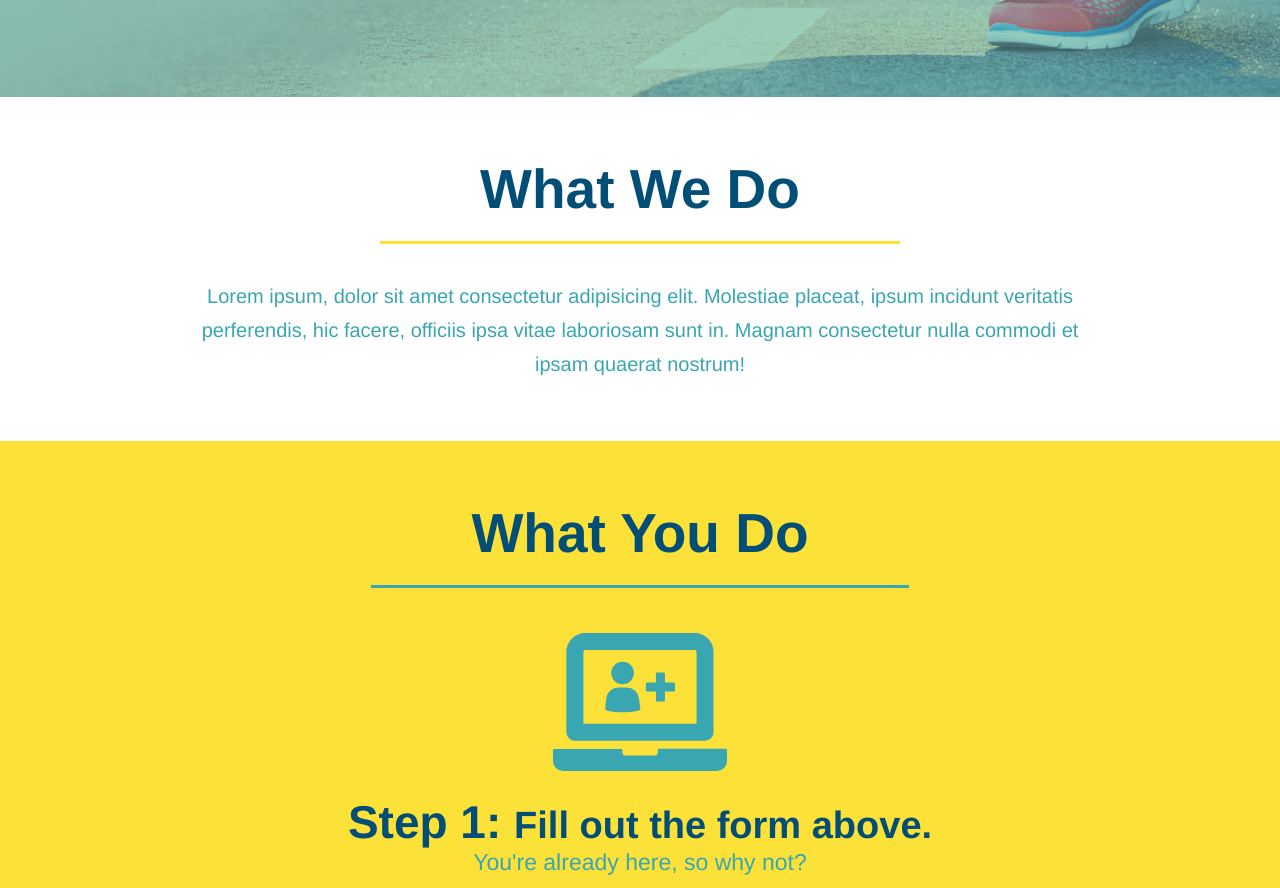
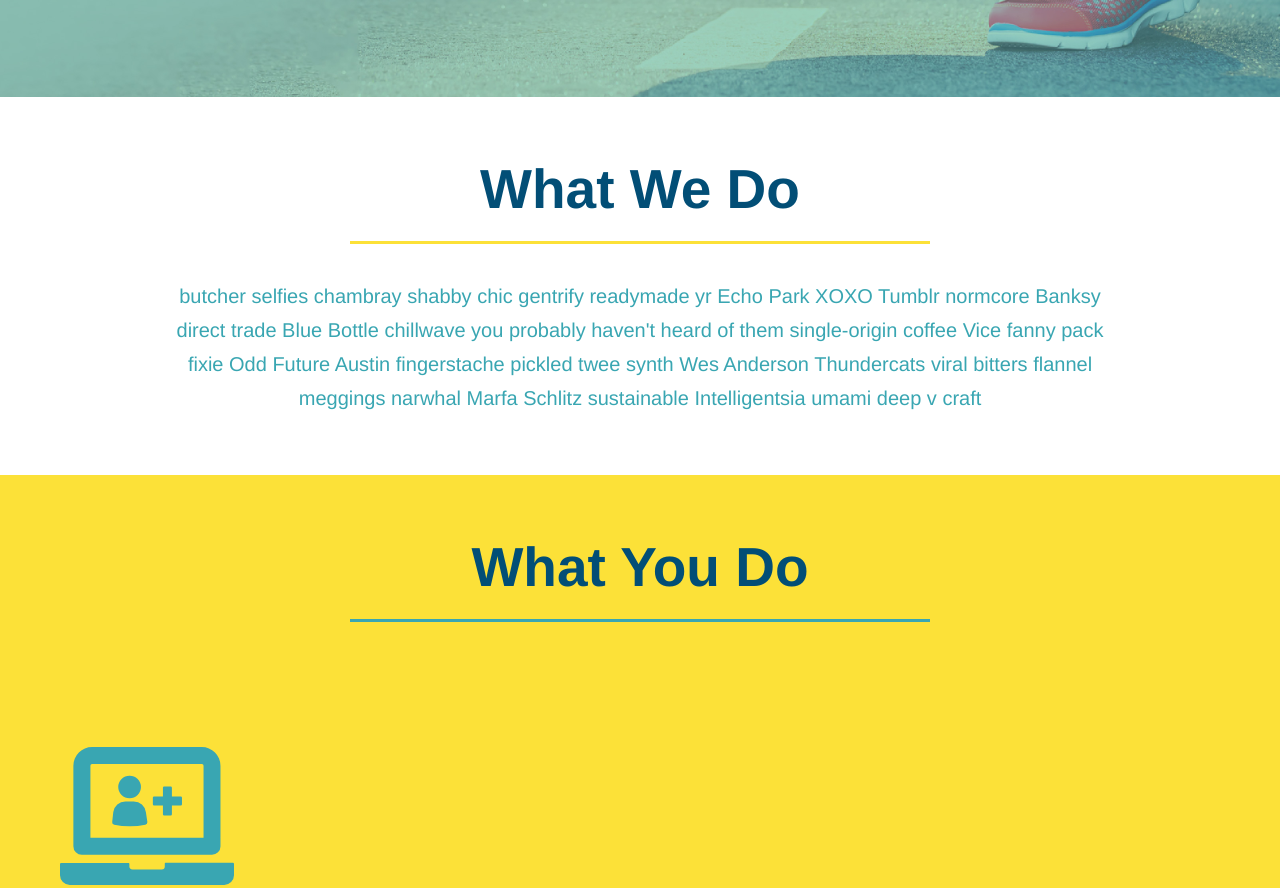
Before and after one commit to duhjeffmeister/run-buddy, a plain HTML site: page index.html in a window 1280 px wide. Shown: the part 621-1509 px from the top of the page. Drawn offline with Linux system fonts and the light colour scheme.

Commit message:
.flex-row in CSS

```diff
--- a/assets/css/style.css
+++ b/assets/css/style.css
@@ -52,10 +52,6 @@ body {
   font-family: Helvetica, Arial, sans-serif;
 }
 
-.intro {
-    text-align: center;
-}
-
 .intro p {
     line-height: 1.7;
     color: #39a6b2;
@@ -64,10 +60,10 @@ body {
     /*Sets a margin of zero and a left and right margin of auto
     which tells the browser to calculate the margin for us. */
     margin: 0 auto;
+    text-align: center;
 }
 
 .steps {
-    text-align: center;
     background: #fce138;
 }
 
@@ -101,11 +97,12 @@ section {
 
 .section-title {
     font-size: 55px;
-    display: inline-block;
-    padding: 0 100px 20px 100px;
     border-bottom: 3px solid;
-    margin-bottom: 35px;
     color: #024e76;
+    padding-bottom: 20px;
+    text-align: center;
+    margin: 0 auto 35px auto;
+    width: 50%;
 }
 
 .primary-border {
@@ -141,7 +138,6 @@ section {
 }
 
 .trainers {
-    text-align: center;
 }
 
 .trainer {
@@ -190,7 +186,6 @@ section {
 /*Reach out styles*/
 .contact {
     background: #024e76;
-    text-align: center;
 }
 
 .contact h2 {
@@ -227,6 +222,10 @@ section {
     color: #fce138;
 }
 /*Reach out styles end*/
+
+.flex-row {
+    display: flex;
+}
 
 /* Hero Style*/
 .hero {
--- a/index.html
+++ b/index.html
@@ -91,15 +91,26 @@
 
         <!--"What We Do" section-->
         <section id="what-we-do" class="intro">
-            <h2 class="section-title primary-border">What We Do</h2>
-            <p>
-                Lorem ipsum, dolor sit amet consectetur adipisicing elit. Molestiae placeat, ipsum incidunt veritatis perferendis, hic facere, officiis ipsa vitae laboriosam sunt in. Magnam consectetur nulla commodi et ipsam quaerat nostrum!
-            </p>
+            <div class="flex-row">
+                <h2 class="section-title primary-border">
+                    What We Do
+                </h2>
+            </div>
+
+            <div class="flex-row">
+                <p>
+                    butcher selfies chambray shabby chic gentrify readymade yr Echo Park XOXO Tumblr normcore Banksy direct trade Blue Bottle chillwave you probably haven't heard of them single-origin coffee Vice fanny pack fixie Odd Future Austin fingerstache pickled twee synth Wes Anderson Thundercats viral bitters flannel meggings narwhal Marfa Schlitz sustainable Intelligentsia umami deep v craft
+                </p>
+            </div>
         </section>
 
         <!--"What You Do" section-->
         <section id="what-you-do" class="steps">
-            <h2 class="section-title secondary-border">What You Do</h2>
+            <div class="flex-row">
+                <h2 class="section-title secondary-border">
+                    What You Do
+                </h2>
+            </div>
 
             <div>
                 <img src="./assets/images/step-1.svg" alt="" />
@@ -129,10 +140,11 @@
 
         <!--"Meet The Trainers" section-->
         <section id="your-trainers" class="trainers">
-
-            <h2 class="section-title primary-border">
-                Meet the Trainers
-            </h2>
+            <div class="flex-row">
+                <h2 class="section-title primary-border">
+                    Meet the Trainers
+                </h2>
+            </div>
 
             <!--First trainer bio-->
             <article class="trainer">
@@ -173,7 +185,12 @@
 
         <!--"Reach Out" section-->
         <section id="reach-out" class="contact">
-            <h2 class="section-title secondary-border">Reach Out</h2>
+            <div class="flex-row">
+                <h2 class="section-title secondary-border">
+                    Reach Out
+                </h2>
+            </div>
+
             <div class="contact-info">
                                 <!--Google maps embed-->
                 <iframe src="https://www.google.com/maps/embed?pb=!1m18!1m12!1m3!1d3256.697672499924!2d-80.71763158388165!3d35.28864228028772!2m3!1f0!2f0!3f0!3m2!1i1024!2i768!4f13.1!3m3!1m2!1s0x885419517b41e3fd%3A0x627c3ba3a74eb769!2s2408%20Deberry%20Ct%2C%20Charlotte%2C%20NC%2028213!5e0!3m2!1sen!2sus!4v1651633459171!5m2!1sen!2sus"
```
